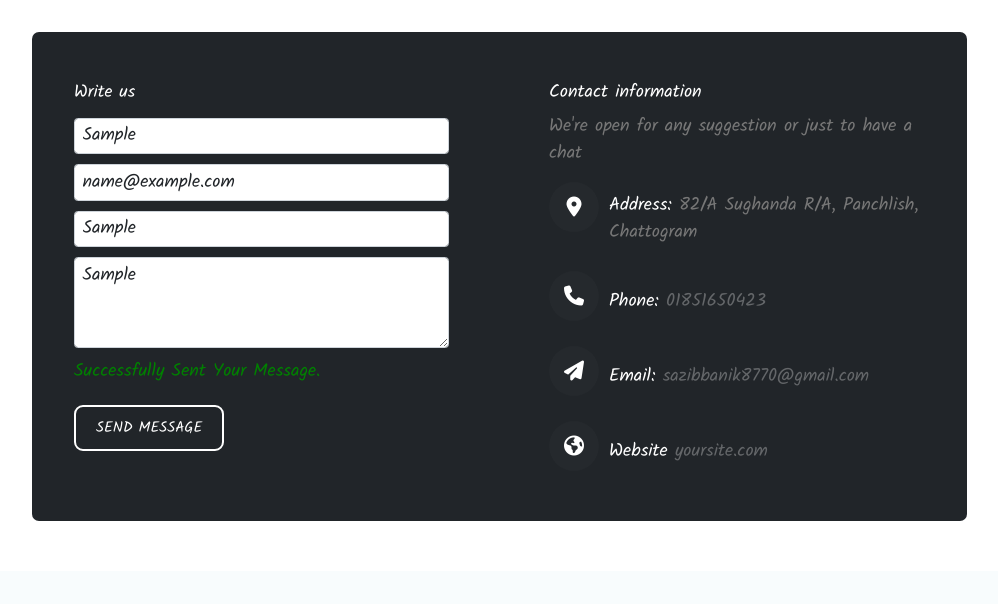
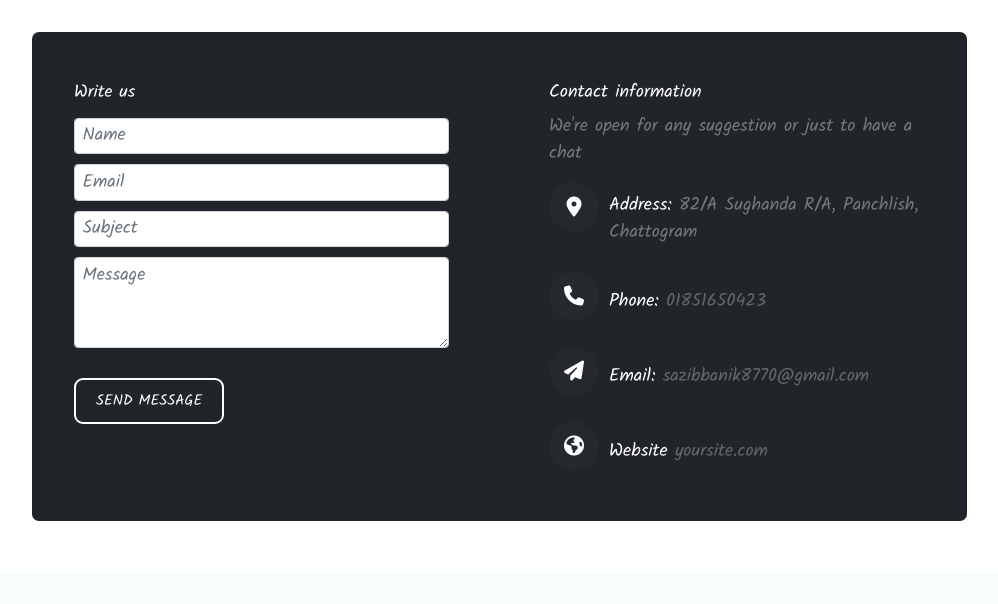
Before and after one commit to Sazib-Banik/portfolio-hw, a plain HTML site: page index.html in a window 1280 px wide. Both pictures are taken after typing "Sample", "name@example.com", "Sample", "Sample" into the empty fields and a click on the input "Send Message". Shown: the part 2820-3424 px from the top of the page, without its empty margins (141-1139 px from the left). Drawn offline with nearby package versions, Linux system fonts and the light colour scheme; a web font is replaced by a local one.

Commit message:
title change & form small change

```diff
--- a/assets/js/script.js
+++ b/assets/js/script.js
@@ -61,8 +61,18 @@ contactForm.addEventListener("submit", function (e) {
             templateParams,
             "xWge5c0RcxQsvGhf4"
           );
+          const inputs = document.querySelectorAll(
+            "#name, #email, #subject, #message"
+          );
+
+          inputs.forEach((input) => {
+            input.value = "";
+          });
           setErrorValue.style.color = "green";
           setErrorValue.innerText = "Successfully Sent Your Message.";
+          setTimeout(function () {
+            setErrorValue.style.display = "none";
+          }, 1000);
         } else {
           setErrorValue.innerText = "Please Enter Your Message.";
         }
--- a/index.html
+++ b/index.html
@@ -3,7 +3,7 @@
   <head>
     <meta charset="utf-8" />
     <meta name="viewport" content="width=device-width, initial-scale=1" />
-    <title>Bootstrap demo</title>
+    <title>Portfolio - Sazib</title>
     <link
       href="https://cdn.jsdelivr.net/npm/bootstrap@5.2.3/dist/css/bootstrap.min.css"
       rel="stylesheet"
```
